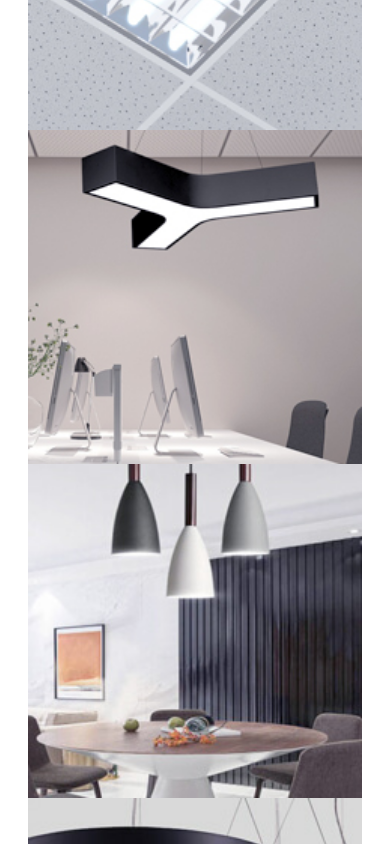
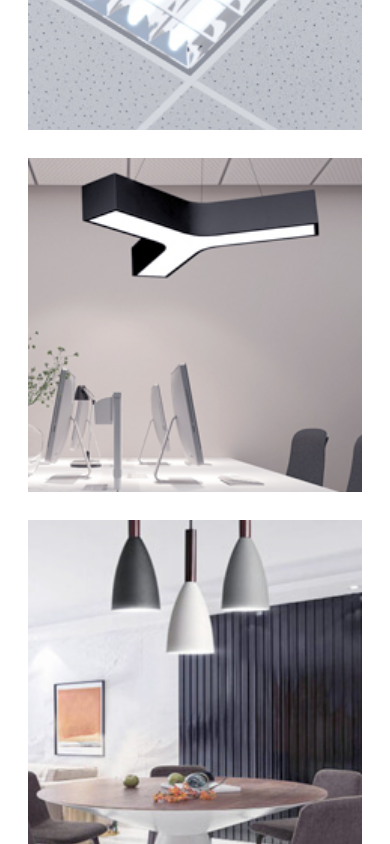
Before and after one commit to godwininyene/allbrighttech, a React (Vite) app: page / in a window 390 px wide. Shown: the part 7320-8164 px from the top of the page. Built offline with nearby package versions, Linux system fonts and the light colour scheme.

Commit message:
WIP: Make project section responsive.

```diff
--- a/src/components/ProjectSection.jsx
+++ b/src/components/ProjectSection.jsx
@@ -52,7 +52,7 @@ const ProjectSection = () => {
         {
             (displayProjects.length > 0)?(
                 displayProjects.map(project=>(
-                    <div  key={project.id}>
+                    <div  key={project.id} className='mb-7 lg:mb-0'>
                         <img src={project.image} alt="" className='w-full'/>
                     </div>
                 ))
--- a/src/pages/Services.jsx
+++ b/src/pages/Services.jsx
@@ -48,7 +48,7 @@ const Services = () => {
             <div className='w-full lg:w-2/4 flex-shrink-0 order-1 lg:order-none'>
               {/* About images Gallery Start */}
 
-              <div className='relative pb-32'>
+              <div className='relative'>
                 <img src={electrician_2} alt="" className='h-full rounded-xl image-outline'/>
                 {/* <img src={highTension} alt="" className='w-2/3 -mt-20 absolute right-5 rounded-xl image-outline'/> */}
               </div>
```
